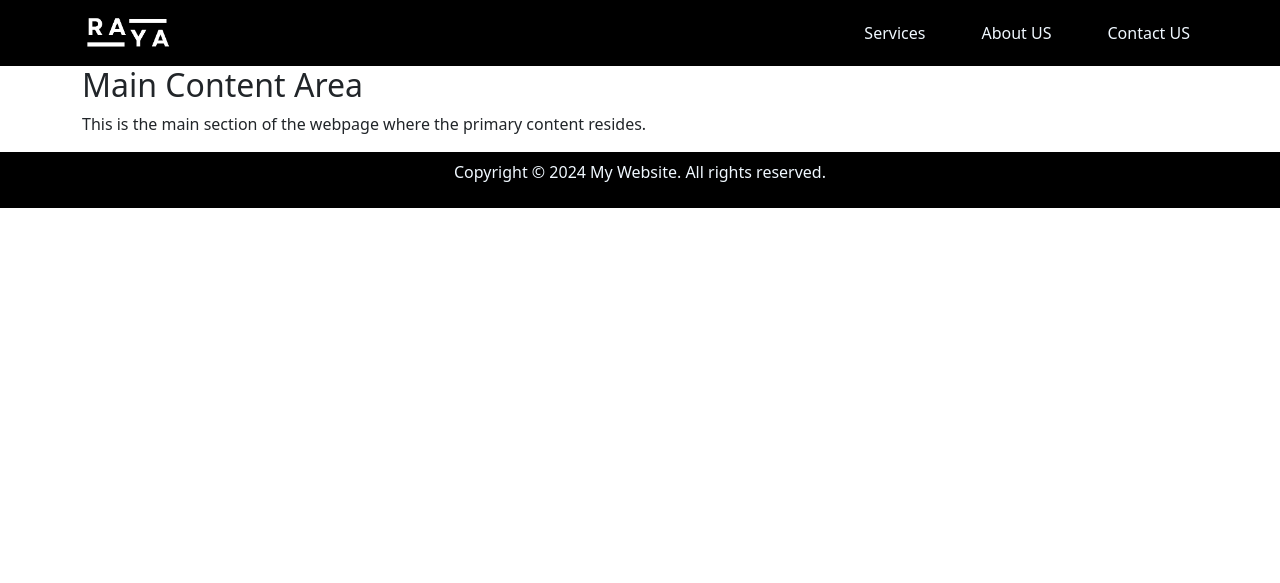
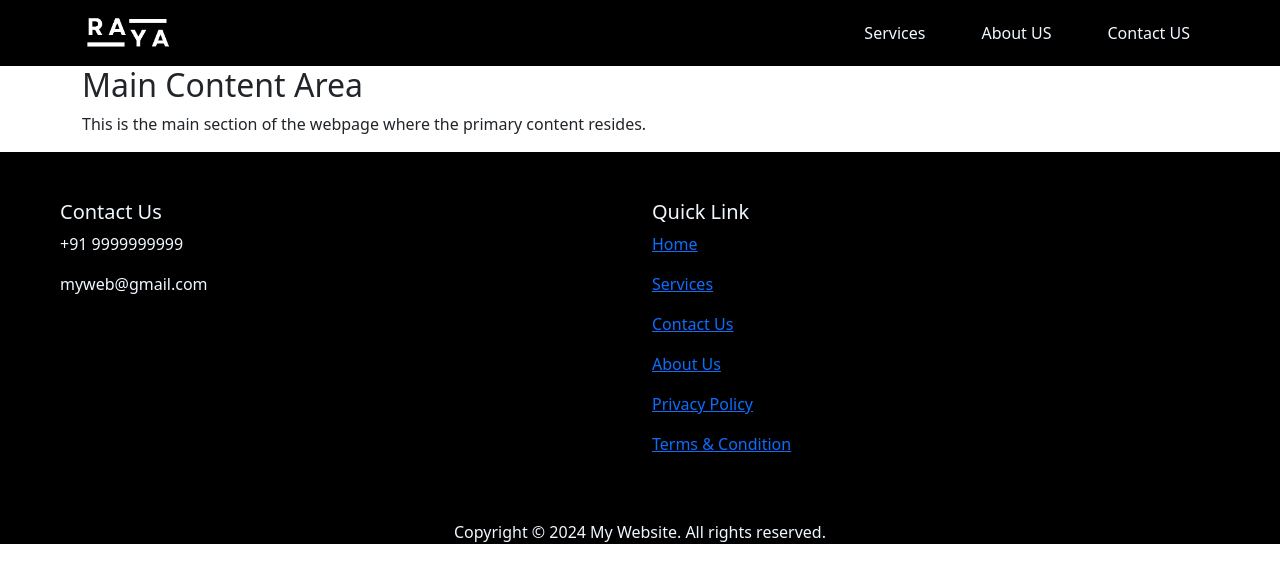
Before and after one commit to developerRanjeet/flask-mongodb-web-app, a Flask app: page / in a window 1280 px wide. Shown: the top 583 px of the page. Run offline with Flask 3, Linux system fonts and the light colour scheme; some libraries are stand-ins or nearby versions.

Commit message:
add footer links

```diff
--- a/templates/footer.html
+++ b/templates/footer.html
@@ -1,6 +1,23 @@
-<footer class="container-fluid text-center p-2">
-    <p>Copyright &copy; 2024 My Website. All rights reserved.</p>
-  </footer>
-  <script src="assets/dist/js/bootstrap.bundle.min.js"></script>
+<footer class="container-fluid">
+  <div class="row p-5">
+    <di class="col-md-6 col-sm-12">
+      <p class="h5">Contact Us</p>
+      <p>+91 9999999999</p>
+      <p>myweb@gmail.com</p>
+      <p></p>
+    </di>
+    <div class="col-md-6 col-sm-12">
+      <p class="h5">Quick Link</p>
+      <p><a href="#home">Home</a></p>
+      <p><a href="#services">Services</a></p>
+      <p><a href="#contact-us">Contact Us</a></p>
+      <p><a href="#about-us">About Us</a></p>
+      <p><a href="#">Privacy Policy</a></p>
+      <p><a href="#">Terms & Condition</a></p>
+    </div>
+  </div>
+  <p class="text-center">Copyright &copy; 2024 My Website. All rights reserved.</p>
+</footer>
+<script src="assets/dist/js/bootstrap.bundle.min.js"></script>
 </body>
 </html>
```
